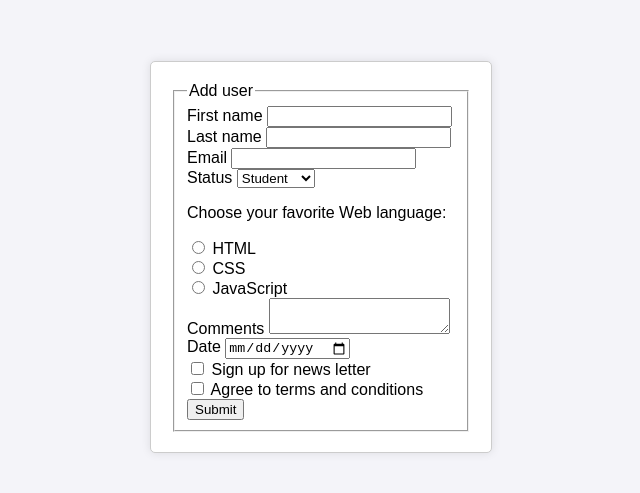
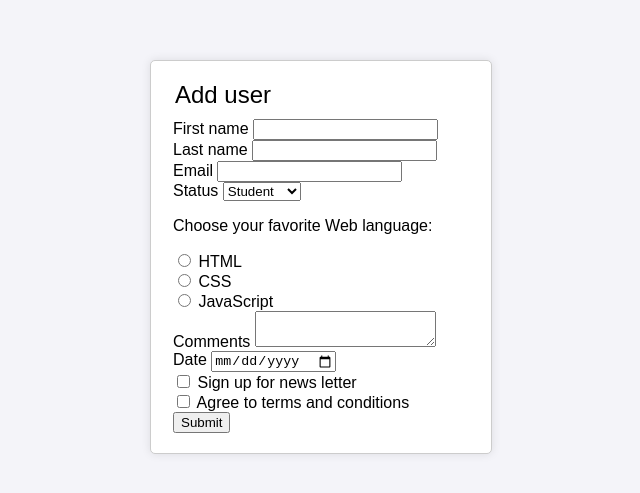
Before and after one commit to jlcarrascof/CSS-Layout-Project, a plain HTML site: page index.html in a window 1280 px wide. Shown: the part 143-636 px from the top of the page, without its empty margins (319-959 px from the left). Drawn offline with Linux system fonts and the light colour scheme.

Commit message:
Styles for fieldset and legend section

```diff
--- a/layout.css
+++ b/layout.css
@@ -16,3 +16,13 @@ form {
     width: 300px;
     border-radius: 5px;
 }
+
+fieldset {
+    border: none;
+    padding: 0;
+}
+
+legend {
+    font-size: 1.5em;
+    margin-bottom: 10px;
+}
```
